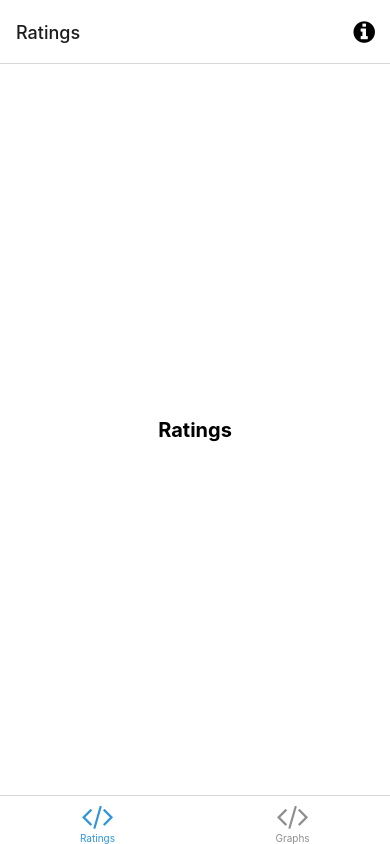
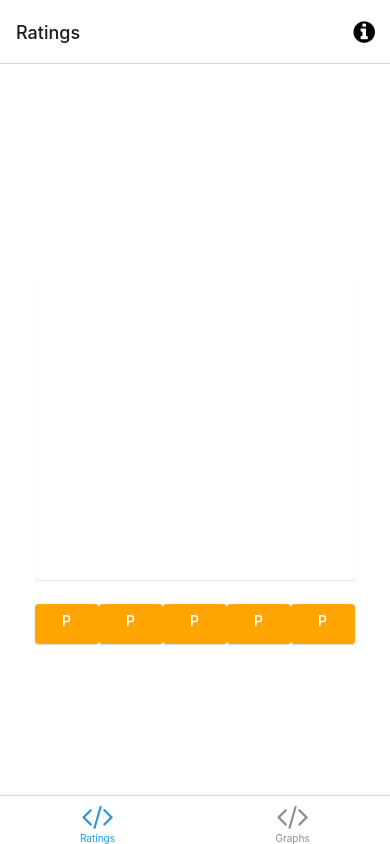
Before and after one commit to Julian-Tipler/productivity-tracker, a React Native app: screen /TabOne in a window 390 px wide. Built offline with nearby package versions, Linux system fonts and the light colour scheme; what expo-linking would draw is missing.

Commit message:
some styling

```diff
--- a/screens/Ratings/RatingsBar.tsx
+++ b/screens/Ratings/RatingsBar.tsx
@@ -1,12 +1,17 @@
 import { StyleSheet, Text, View } from "react-native";
 import React, { useState } from "react";
 import { Button } from "react-native-paper";
+import { blue100 } from "react-native-paper/lib/typescript/styles/colors";
 
 type Rating = Number | 0;
 
 const RatingsBar = ({ quantity }: { quantity: Number }) => {
   const [selectedButton, setSelectedButton] = useState(0);
-  return <View>{returnButtons(quantity).map(button => button)}</View>;
+  return (
+    <View style={styles.buttonsContainer}>
+      {returnButtons(quantity).map((button) => button)}
+    </View>
+  );
 };
 
 const returnButtons = (number: Number) => {
@@ -14,16 +19,29 @@ const returnButtons = (number: Number) => {
   for (let i = 0; i < number; i++)
     buttons.push(
       <Button
-        icon="camera"
+        style={styles.button}
         mode="contained"
         onPress={() => console.log("Pressed")}
       >
-        Press me
+        P
       </Button>
     );
-    return buttons
+  return buttons;
 };
 
 export default RatingsBar;
 
-const styles = StyleSheet.create({});
+const styles = StyleSheet.create({
+  buttonsContainer: {
+    height: "100%",
+    width: "100%",
+    flexDirection: "row",
+    alignItems: "flex-end",
+    justifyContent: "space-around",
+  },
+  button: {
+    height: 40,
+    width: 20,
+    backgroundColor: "orange",
+  },
+});
--- a/screens/Ratings/RatingsScreen.tsx
+++ b/screens/Ratings/RatingsScreen.tsx
@@ -1,11 +1,22 @@
 import { StyleSheet } from "react-native";
 
 import { Text, View } from "../../components/Themed";
+import SwipeableCard from "./SwipeableCard";
+
+export type Category = {
+    title: String,
+    quantity: Number,
+}
+
+const category:Category = {
+  title: "exercise",
+  quantity: 5
+}
 
 export default function RatingsScreen() {
   return (
     <View style={styles.container}>
-      <Text style={styles.title}>Ratings</Text>
+      <SwipeableCard category={category}/>
     </View>
   );
 }
--- a/screens/Ratings/SwipeableCard.tsx
+++ b/screens/Ratings/SwipeableCard.tsx
@@ -1,19 +1,32 @@
-import React from 'react'
+import React from "react";
+import { StyleSheet, Text } from "react-native";
 import { Avatar, Button, Card, Title, Paragraph } from "react-native-paper";
+import RatingsBar from "./RatingsBar";
+import { Category } from "./RatingsScreen";
 
-type Category = {
-    title: String,
+function SwipeableCard({ category }: { category: Category }) {
+  return (
+    <Card style={styles.categoryCard}>
+      <Text style={styles.title}> {category.title}</Text>
+      <RatingsBar quantity={category.quantity} />
+    </Card>
+  );
 }
 
+export default SwipeableCard;
 
-function SwipeableCard({category}:{category:Category}) {
-  return (
-    <Card>
-        <Card.Title title={category.title}/>
-        <Card.Content>
-        </Card.Content>
-    </Card>
-  )
-}
-
-export default SwipeableCard
+const styles = StyleSheet.create({
+  title: {
+    alignSelf: "center",
+    padding: 20,
+    fontSize: 20,
+    fontWeight: "bold",
+    color: "white",
+  },
+  categoryCard: {
+    height: 300,
+    display: "flex",
+    alignItems: "center",
+    justifyContent: "center",
+  },
+});
```
